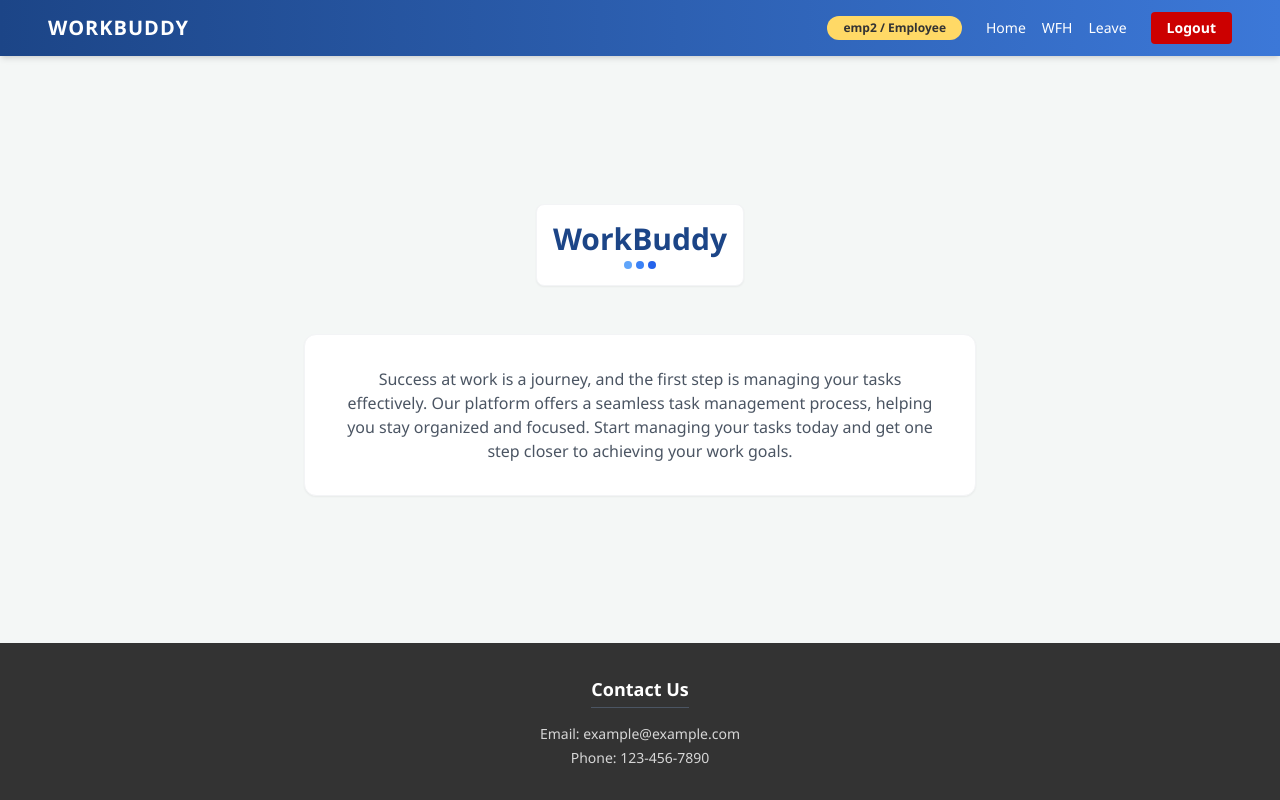
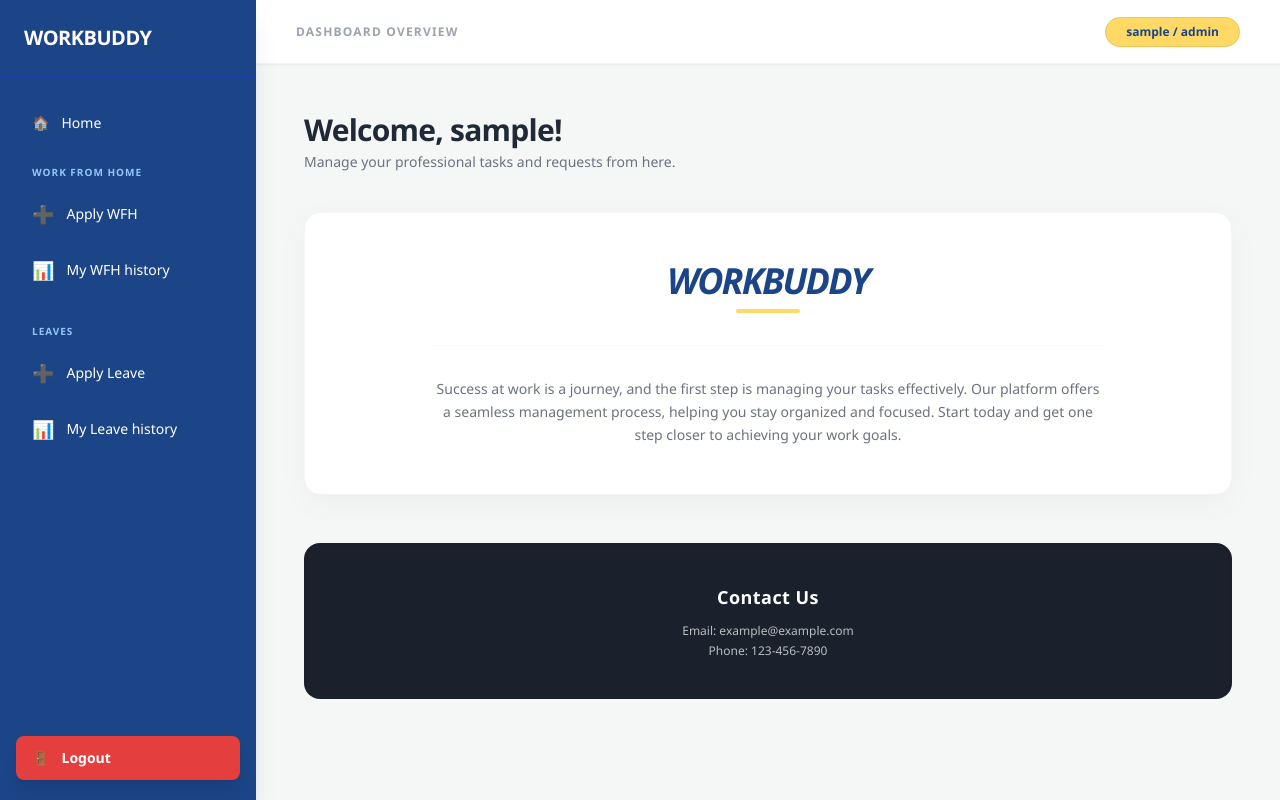
Before and after one commit to imakashy00/emp-management-portal, a React (Create React App) app in the folder reactapp/: page /home in a window 1280 px wide. Built offline with nearby package versions, Linux system fonts and the light colour scheme; no server answers; sample sign-in values are in the browser's storage.

Commit message:
dashboard

```diff
--- a/reactapp/src/App.js
+++ b/reactapp/src/App.js
@@ -166,6 +166,7 @@ import ManagerNavbar from './ManagerComponents/ManagerNavbar';
 import LeaveRequest from './ManagerComponents/LeaveRequest';
 import WfhRequest from './ManagerComponents/WfhRequest';
 import RegisterManager from './ManagerComponents/RegisterManager';
+import Dashboard from './Components/Dashboard';
 
 // ---------------------------------------------------------
 // 1. Protected Route Wrapper
@@ -226,7 +227,7 @@ function App() {
       <Routes>
         {/* PUBLIC ROUTES */}
         <Route path="/" element={<Login />} />
-        <Route path="/home" element={<HomePage />} />
+        <Route path="/home" element={<Dashboard />} />
         <Route path="/login" element={<Login />} />
         <Route path="/signup" element={<Signup />} />
         <Route path="/error" element={<ErrorPage />} />
--- /dev/null
+++ b/reactapp/src/Components/Dashboard.jsx
@@ -0,0 +1,144 @@
+import React, { useState, useEffect } from 'react';
+import { useNavigate } from 'react-router-dom';
+
+const Dashboard = () => {
+  const navigate = useNavigate();
+  const [role, setRole] = useState('');
+  const [userName, setUserName] = useState('');
+  const [isMobileMenuOpen, setIsMobileMenuOpen] = useState(false);
+
+  useEffect(() => {
+    const userRole = localStorage.getItem('userRole');
+    const storedName = localStorage.getItem('userName');
+
+    if (!userRole) {
+      navigate('/login');
+    } else {
+      setRole(userRole);
+      setUserName(storedName || 'User');
+    }
+  }, [navigate]);
+
+  const handleLogout = () => {
+    localStorage.clear();
+    navigate('/login');
+  };
+
+  const isManager = role === 'Manager' || role === 'manager';
+
+  return (
+    <div className="flex h-screen bg-[#f4f7f6] font-['Segoe_UI',sans-serif]">
+
+      {/* --- SIDEBAR NAVBAR --- */}
+      <aside className={`fixed inset-y-0 left-0 z-50 w-64 bg-[#1C4587] text-white transform ${isMobileMenuOpen ? 'translate-x-0' : '-translate-x-full'} md:relative md:translate-x-0 transition-transform duration-200 ease-in-out shadow-xl`}>
+        <div className="p-6 border-b border-blue-800">
+          <h1 className="text-xl font-bold uppercase tracking-tight text-white">WorkBuddy</h1>
+        </div>
+
+        <nav className="mt-6 px-4 space-y-1">
+          <button onClick={() => navigate('/home')} className="w-full flex items-center px-4 py-3 text-sm hover:bg-[#3C78D8] rounded transition-colors group">
+             <span className="opacity-70 group-hover:opacity-100">🏠</span> <span className="ml-3">Home</span>
+          </button>
+
+          {/* MANAGER SPECIFIC OPTIONS (Based on your 2nd Screenshot + Invite Manager) */}
+          {isManager ? (
+            <>
+              <button onClick={() => navigate('/employees')} className="w-full flex items-center px-4 py-3 text-sm hover:bg-[#3C78D8] rounded transition-colors group">
+                <span className="opacity-70 group-hover:opacity-100">👥</span> <span className="ml-3">Employees</span>
+              </button>
+              <button onClick={() => navigate('/manager/wfh')} className="w-full flex items-center px-4 py-3 text-sm hover:bg-[#3C78D8] rounded transition-colors group">
+                <span className="opacity-70 group-hover:opacity-100">📂</span> <span className="ml-3">WFH Request</span>
+              </button>
+              <button onClick={() => navigate('/manager/leave')} className="w-full flex items-center px-4 py-3 text-sm hover:bg-[#3C78D8] rounded transition-colors group">
+                <span className="opacity-70 group-hover:opacity-100">📄</span> <span className="ml-3">Leave Request</span>
+              </button>
+              {/* NEW OPTION ADDED HERE */}
+              <button onClick={() => navigate('/invite-manager')} className="w-full flex items-center px-4 py-3 text-sm hover:bg-[#3C78D8] rounded transition-colors group border-t border-blue-800 mt-2 pt-4">
+                <span className="opacity-70 group-hover:opacity-100">✉️</span> <span className="ml-3">Invite Manager</span>
+              </button>
+            </>
+          ) : (
+            /* EMPLOYEE SPECIFIC OPTIONS (Based on your 1st Screenshot) */
+            <>
+              <div className="pt-4 pb-1 px-4 text-[10px] uppercase text-blue-300 font-bold tracking-widest">Work From Home</div>
+              <button onClick={() => navigate('/apply-wfh')} className="w-full flex items-center px-4 py-3 text-sm hover:bg-[#3C78D8] rounded transition-colors">
+                <span className="text-lg">➕</span> <span className="ml-3">Apply WFH</span>
+              </button>
+              <button onClick={() => navigate('/wfh-history')} className="w-full flex items-center px-4 py-3 text-sm hover:bg-[#3C78D8] rounded transition-colors">
+                <span className="text-lg">📊</span> <span className="ml-3">My WFH history</span>
+              </button>
+
+              <div className="pt-6 pb-1 px-4 text-[10px] uppercase text-blue-300 font-bold tracking-widest">Leaves</div>
+              <button onClick={() => navigate('/apply-leave')} className="w-full flex items-center px-4 py-3 text-sm hover:bg-[#3C78D8] rounded transition-colors">
+                <span className="text-lg">➕</span> <span className="ml-3">Apply Leave</span>
+              </button>
+              <button onClick={() => navigate('/leave-history')} className="w-full flex items-center px-4 py-3 text-sm hover:bg-[#3C78D8] rounded transition-colors">
+                <span className="text-lg">📊</span> <span className="ml-3">My Leave history</span>
+              </button>
+            </>
+          )}
+        </nav>
+
+        {/* Logout at bottom */}
+        <div className="absolute bottom-5 w-full px-4">
+          <button
+            onClick={handleLogout}
+            className="w-full flex items-center px-4 py-3 text-sm bg-[#E53E3E] hover:bg-red-700 text-white rounded-lg transition-colors font-bold shadow-lg"
+          >
+            <span>🚪</span> <span className="ml-3">Logout</span>
+          </button>
+        </div>
+      </aside>
+
+      {/* --- MAIN CONTENT AREA --- */}
+      <main className="flex-1 flex flex-col overflow-hidden">
+
+        <header className="h-16 bg-white shadow-sm flex items-center justify-between px-6 md:px-10 border-b border-gray-100">
+          <button onClick={() => setIsMobileMenuOpen(!isMobileMenuOpen)} className="md:hidden text-[#1C4587] text-2xl">☰</button>
+          <h2 className="text-gray-400 text-xs font-bold uppercase tracking-widest">Dashboard Overview</h2>
+
+          <div className="flex items-center">
+             {/* Correct Gold Badge logic using actual Name */}
+            <div className="bg-[#FFD966] text-[#1C4587] px-5 py-1.5 rounded-full text-xs font-extrabold shadow-sm border border-[#EAC75D]">
+              {userName} / {role}
+            </div>
+          </div>
+        </header>
+
+        <div className="flex-1 overflow-y-auto p-6 md:p-12">
+
+          <div className="mb-10">
+            <h1 className="text-3xl font-bold text-gray-800 tracking-tight">Welcome, {userName}!</h1>
+            <p className="text-gray-500 text-sm mt-1">Manage your professional tasks and requests from here.</p>
+          </div>
+
+          {/* Centered Logo and Text Card (Matches Screenshot exactly) */}
+          <div className="bg-white rounded-2xl p-12 shadow-[0_8px_30px_rgb(0,0,0,0.04)] border border-gray-100 flex flex-col items-center text-center">
+            <div className="mb-8">
+                <h2 className="text-4xl font-black text-[#1C4587] tracking-tighter uppercase italic">WorkBuddy</h2>
+                <div className="w-16 h-1 bg-[#FFD966] mx-auto mt-2 rounded-full"></div>
+            </div>
+
+            <div className="max-w-2xl text-gray-500 text-sm leading-relaxed border-t border-gray-50 pt-8">
+              Success at work is a journey, and the first step is managing your tasks effectively.
+              Our platform offers a seamless management process, helping you stay organized and focused.
+              Start today and get one step closer to achieving your work goals.
+            </div>
+          </div>
+
+          {/* Professional Dark Footer */}
+          <footer className="mt-12 bg-[#1A202C] text-white p-10 rounded-2xl text-center shadow-inner">
+            <h3 className="text-lg font-bold mb-3 tracking-wide">Contact Us</h3>
+            <div className="space-y-1 opacity-70 text-xs">
+              <p>Email: example@example.com</p>
+              <p>Phone: 123-456-7890</p>
+            </div>
+          </footer>
+
+        </div>
+      </main>
+    </div>
+  );
+};
+
+export default Dashboard;
--- a/reactapp/src/Components/Login.jsx
+++ b/reactapp/src/Components/Login.jsx
@@ -106,6 +106,8 @@ const Login = () => {
       localStorage.setItem('token', response.data.token);
       localStorage.setItem('userRole', response.data.role);
       localStorage.setItem('userId', response.data.id);
+      localStorage.setItem('userName', response.data.userName);
+
 
       toast.success("Login Successful! Welcome Back!!");
 
```
